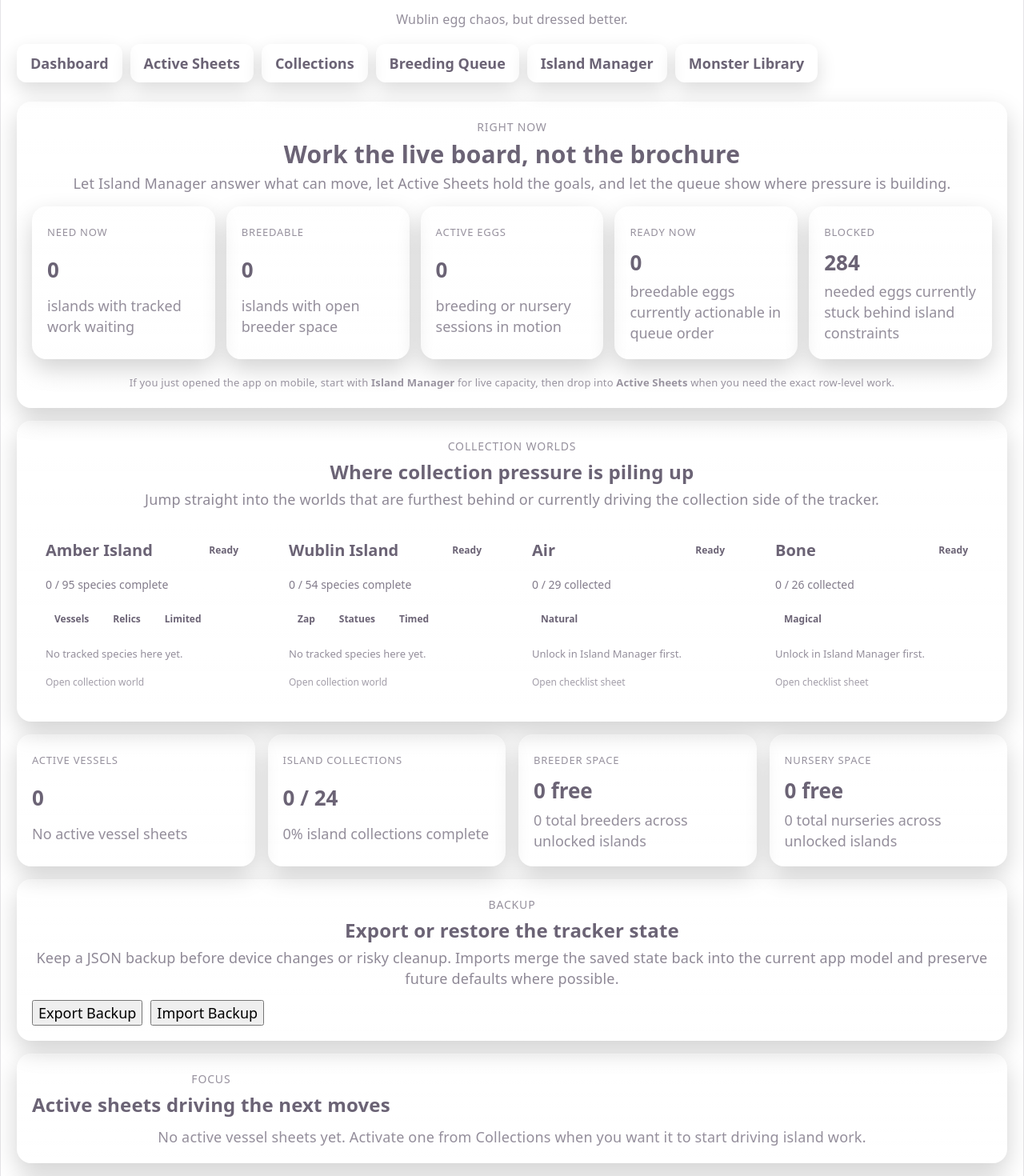
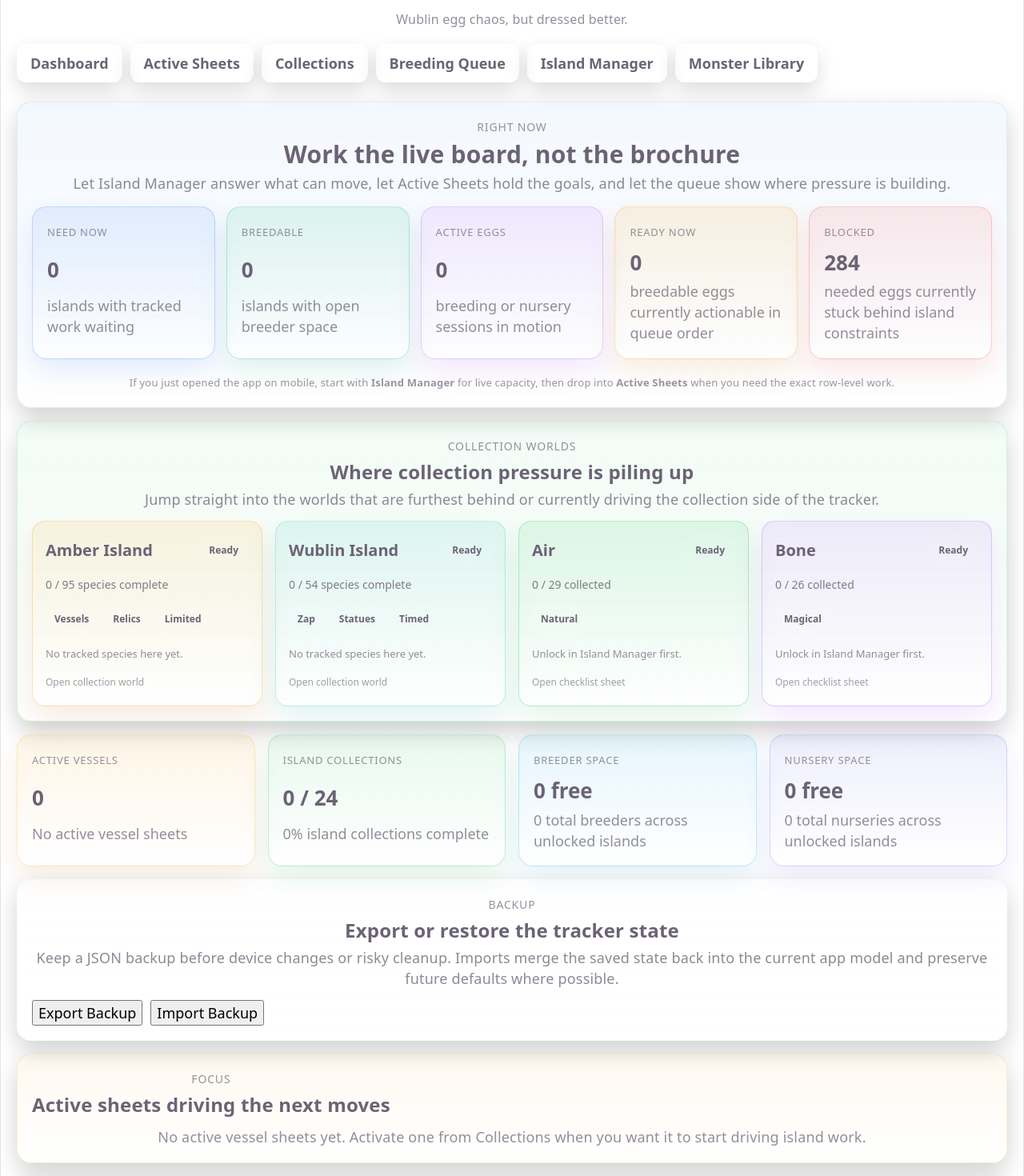
Before and after one commit to jess-almo/msm-tracker, a React (Vite) app: page / in a window 1280 px wide. Shown: the part 100-1570 px from the top of the page at 80% size. Built offline with nearby package versions, Linux system fonts and the light colour scheme.

Commit message:
add README screenshots and clean screenshot asset names

```diff
--- a/src/components/HomeDashboard.jsx
+++ b/src/components/HomeDashboard.jsx
@@ -31,6 +31,179 @@ const worldCardStyle = {
   gap: "10px",
 };
 
+function getActionCardAccent(label)
+{
+  switch (label)
+  {
+    case "NEED NOW":
+      return {
+        border: "rgba(59,130,246,0.26)",
+        background: "linear-gradient(180deg, rgba(59,130,246,0.12), rgba(255,255,255,0.03))",
+        glow: "0 14px 34px rgba(37,99,235,0.12)",
+      };
+    case "BREEDABLE":
+      return {
+        border: "rgba(16,185,129,0.24)",
+        background: "linear-gradient(180deg, rgba(16,185,129,0.12), rgba(255,255,255,0.03))",
+        glow: "0 14px 34px rgba(5,150,105,0.12)",
+      };
+    case "ACTIVE EGGS":
+      return {
+        border: "rgba(168,85,247,0.24)",
+        background: "linear-gradient(180deg, rgba(168,85,247,0.11), rgba(255,255,255,0.03))",
+        glow: "0 14px 34px rgba(147,51,234,0.11)",
+      };
+    case "READY NOW":
+      return {
+        border: "rgba(245,158,11,0.26)",
+        background: "linear-gradient(180deg, rgba(245,158,11,0.12), rgba(255,255,255,0.03))",
+        glow: "0 14px 34px rgba(217,119,6,0.13)",
+      };
+    case "BLOCKED":
+      return {
+        border: "rgba(239,68,68,0.24)",
+        background: "linear-gradient(180deg, rgba(239,68,68,0.11), rgba(255,255,255,0.03))",
+        glow: "0 14px 34px rgba(220,38,38,0.11)",
+      };
+    case "ACTIVE VESSELS":
+      return {
+        border: "rgba(245,158,11,0.22)",
+        background: "linear-gradient(180deg, rgba(245,158,11,0.1), rgba(255,255,255,0.03))",
+        glow: "0 14px 34px rgba(180,83,9,0.1)",
+      };
+    case "ISLAND COLLECTIONS":
+      return {
+        border: "rgba(34,197,94,0.24)",
+        background: "linear-gradient(180deg, rgba(34,197,94,0.1), rgba(255,255,255,0.03))",
+        glow: "0 14px 34px rgba(22,163,74,0.11)",
+      };
+    case "BREEDER SPACE":
+      return {
+        border: "rgba(14,165,233,0.22)",
+        background: "linear-gradient(180deg, rgba(14,165,233,0.1), rgba(255,255,255,0.03))",
+        glow: "0 14px 34px rgba(2,132,199,0.1)",
+      };
+    case "NURSERY SPACE":
+      return {
+        border: "rgba(99,102,241,0.22)",
+        background: "linear-gradient(180deg, rgba(99,102,241,0.1), rgba(255,255,255,0.03))",
+        glow: "0 14px 34px rgba(79,70,229,0.1)",
+      };
+    default:
+      return {
+        border: "rgba(255,255,255,0.12)",
+        background: pageCardStyle.background,
+        glow: pageCardStyle.boxShadow,
+      };
+  }
+}
+
+function getWorldCardAccent(world)
+{
+  const chips = new Set(world.chips || []);
+
+  if (chips.has("Natural"))
+  {
+    return {
+      border: "rgba(34,197,94,0.28)",
+      background: "linear-gradient(180deg, rgba(34,197,94,0.12), rgba(255,255,255,0.03))",
+      glow: "0 16px 36px rgba(22,163,74,0.11)",
+    };
+  }
+
+  if (chips.has("Fire"))
+  {
+    return {
+      border: "rgba(249,115,22,0.28)",
+      background: "linear-gradient(180deg, rgba(249,115,22,0.12), rgba(255,255,255,0.03))",
+      glow: "0 16px 36px rgba(194,65,12,0.12)",
+    };
+  }
+
+  if (chips.has("Magical"))
+  {
+    return {
+      border: "rgba(168,85,247,0.28)",
+      background: "linear-gradient(180deg, rgba(168,85,247,0.11), rgba(255,255,255,0.03))",
+      glow: "0 16px 36px rgba(147,51,234,0.11)",
+    };
+  }
+
+  if (chips.has("Ethereal"))
+  {
+    return {
+      border: "rgba(45,212,191,0.26)",
+      background: "linear-gradient(180deg, rgba(45,212,191,0.1), rgba(255,255,255,0.03))",
+      glow: "0 16px 36px rgba(13,148,136,0.11)",
+    };
+  }
+
+  if (chips.has("Mirror") || chips.has("Mirror Islands"))
+  {
+    return {
+      border: "rgba(96,165,250,0.24)",
+      background: "linear-gradient(180deg, rgba(96,165,250,0.1), rgba(255,255,255,0.03))",
+      glow: "0 16px 36px rgba(59,130,246,0.1)",
+    };
+  }
+
+  if (chips.has("Zap") || world.title.includes("Wublin"))
+  {
+    return {
+      border: "rgba(45,212,191,0.28)",
+      background: "linear-gradient(180deg, rgba(20,184,166,0.11), rgba(255,255,255,0.03))",
+      glow: "0 16px 36px rgba(13,148,136,0.11)",
+    };
+  }
+
+  if (chips.has("Vessels") || world.title.includes("Amber"))
+  {
+    return {
+      border: "rgba(245,158,11,0.28)",
+      background: "linear-gradient(180deg, rgba(245,158,11,0.11), rgba(255,255,255,0.03))",
+      glow: "0 16px 36px rgba(180,83,9,0.11)",
+    };
+  }
+
+  return {
+    border: "rgba(255,255,255,0.12)",
+    background: worldCardStyle.background,
+    glow: "0 14px 34px rgba(0,0,0,0.16)",
+  };
+}
+
+function getSectionTone(kind)
+{
+  switch (kind)
+  {
+    case "command":
+      return {
+        border: "1px solid rgba(96,165,250,0.16)",
+        background: "linear-gradient(180deg, rgba(96,165,250,0.07), rgba(255,255,255,0.025))",
+      };
+    case "collections":
+      return {
+        border: "1px solid rgba(34,197,94,0.16)",
+        background: "linear-gradient(180deg, rgba(34,197,94,0.06), rgba(255,255,255,0.025))",
+      };
+    case "focus":
+      return {
+        border: "1px solid rgba(245,158,11,0.16)",
+        background: "linear-gradient(180deg, rgba(245,158,11,0.06), rgba(255,255,255,0.025))",
+      };
+    case "queue":
+      return {
+        border: "1px solid rgba(168,85,247,0.16)",
+        background: "linear-gradient(180deg, rgba(168,85,247,0.06), rgba(255,255,255,0.025))",
+      };
+    default:
+      return {
+        border: pageCardStyle.border,
+        background: pageCardStyle.background,
+      };
+  }
+}
+
 function DashboardActionCard({
   label,
   value,
@@ -38,11 +211,18 @@ function DashboardActionCard({
   onClick,
 })
 {
+  const accent = getActionCardAccent(label);
+
   return (
     <button
       type="button"
       className="dashboard-action-card"
-      style={statButtonStyle}
+      style={{
+        ...statButtonStyle,
+        border: `1px solid ${accent.border}`,
+        background: accent.background,
+        boxShadow: accent.glow,
+      }}
       onClick={onClick}
     >
       <div style={{ fontSize: "13px", opacity: 0.7, letterSpacing: "0.06em" }}>
@@ -194,6 +374,7 @@ function DashboardCollectionWorldCard({
   onOpenSheet,
 })
 {
+  const accent = getWorldCardAccent(world);
   const handleClick = () =>
   {
     if (world.kind === "sheet")
@@ -210,7 +391,12 @@ function DashboardCollectionWorldCard({
       type="button"
       className="focus-goal-card"
       onClick={handleClick}
-      style={worldCardStyle}
+      style={{
+        ...worldCardStyle,
+        border: `1px solid ${accent.border}`,
+        background: accent.background,
+        boxShadow: accent.glow,
+      }}
     >
       <div
         style={{
@@ -299,6 +485,11 @@ export default function HomeDashboard({
   isImporting,
 })
 {
+  const commandTone = getSectionTone("command");
+  const collectionTone = getSectionTone("collections");
+  const focusTone = getSectionTone("focus");
+  const queueTone = getSectionTone("queue");
+
   function handleOpenQueueItem(item)
   {
     if (item?.sheetKey)
@@ -312,7 +503,15 @@ export default function HomeDashboard({
 
   return (
     <div className="page-surface" style={{ gap: "16px" }}>
-      <div className="responsive-page-card" style={{ ...pageCardStyle, display: "grid", gap: "16px" }}>
+      <div
+        className="responsive-page-card"
+        style={{
+          ...pageCardStyle,
+          ...commandTone,
+          display: "grid",
+          gap: "16px",
+        }}
+      >
         <div>
           <div style={{ fontSize: "14px", opacity: 0.7, letterSpacing: "0.06em" }}>
             RIGHT NOW
@@ -363,7 +562,15 @@ export default function HomeDashboard({
         </div>
       </div>
 
-      <div className="responsive-page-card" style={{ ...pageCardStyle, display: "grid", gap: "14px" }}>
+      <div
+        className="responsive-page-card"
+        style={{
+          ...pageCardStyle,
+          ...collectionTone,
+          display: "grid",
+          gap: "14px",
+        }}
+      >
         <div>
           <div style={{ fontSize: "14px", opacity: 0.7, letterSpacing: "0.06em" }}>
             COLLECTION WORLDS
@@ -432,7 +639,15 @@ export default function HomeDashboard({
         onImportBackup={onImportBackup}
       />
 
-      <div className="responsive-page-card" style={{ ...pageCardStyle, display: "grid", gap: "14px" }}>
+      <div
+        className="responsive-page-card"
+        style={{
+          ...pageCardStyle,
+          ...focusTone,
+          display: "grid",
+          gap: "14px",
+        }}
+      >
         <div
           style={{
             display: "flex",
@@ -467,7 +682,15 @@ export default function HomeDashboard({
         )}
       </div>
 
-      <div className="responsive-page-card" style={{ ...pageCardStyle, display: "grid", gap: "14px" }}>
+      <div
+        className="responsive-page-card"
+        style={{
+          ...pageCardStyle,
+          ...queueTone,
+          display: "grid",
+          gap: "14px",
+        }}
+      >
         <div
           style={{
             display: "flex",
```
Also changed, not shown: 15 other files (tests, documents, lock files or other folders).
